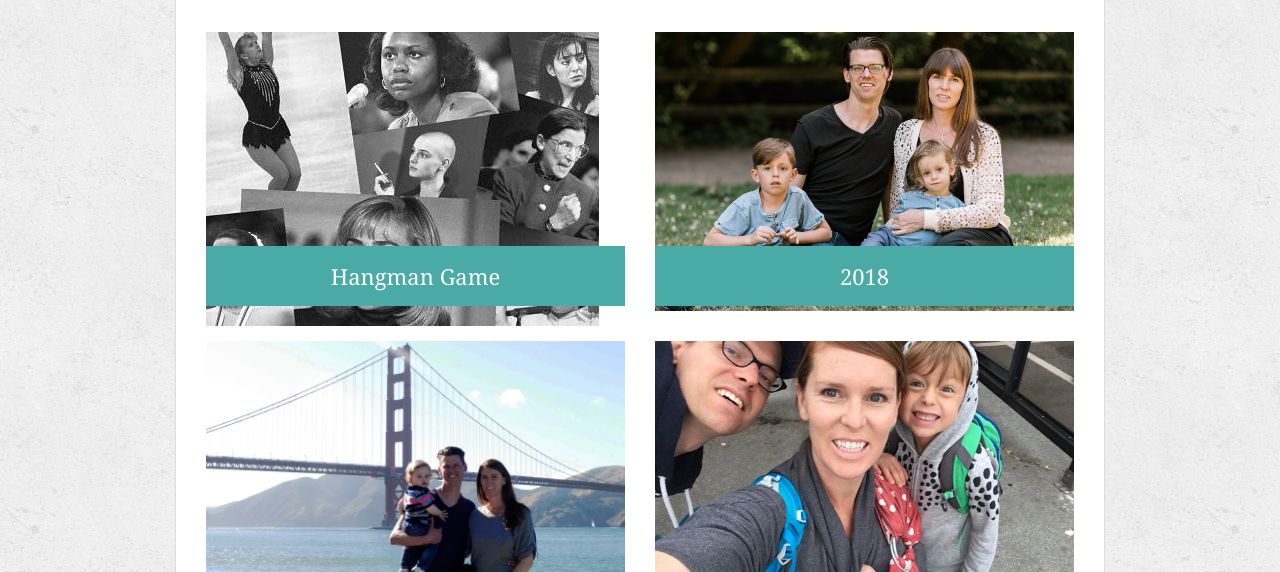
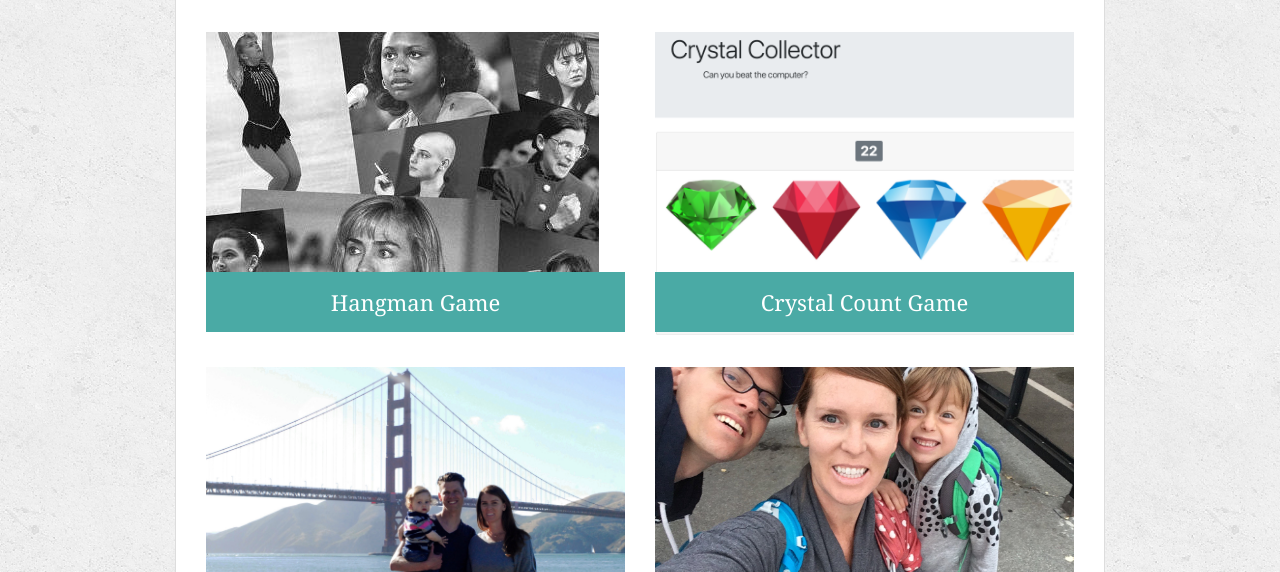
Before and after one commit to SonjaRasmussen/SonjaRasmussen.github.io, a plain HTML site: page portfolio.html in a window 1280 px wide. Shown: the part 228-800 px from the top of the page. Drawn offline with nearby package versions, Linux system fonts and the light colour scheme.

Commit message:
Add Crystal game

```diff
--- a/portfolio.html
+++ b/portfolio.html
@@ -58,10 +58,9 @@
               <h3>Hangman Game</h3>
             </div>
             <div class="col-xs-12 col-md-6 family">
-                <img src="assets/images/Family1.jpg" alt="RPG Game" class="img-fluid">
+                <a href="/Unit-4-game/"> <img src="assets/images/crystal_game.jpg" alt="2018" class="img-fluid"> </a>
 
-
-              <h3>2018</h3>
+              <h3>Crystal Count Game</h3>
             </div>
       </div>
 
```
Also changed, not shown: assets/images/crystal_game.jpg (added).
